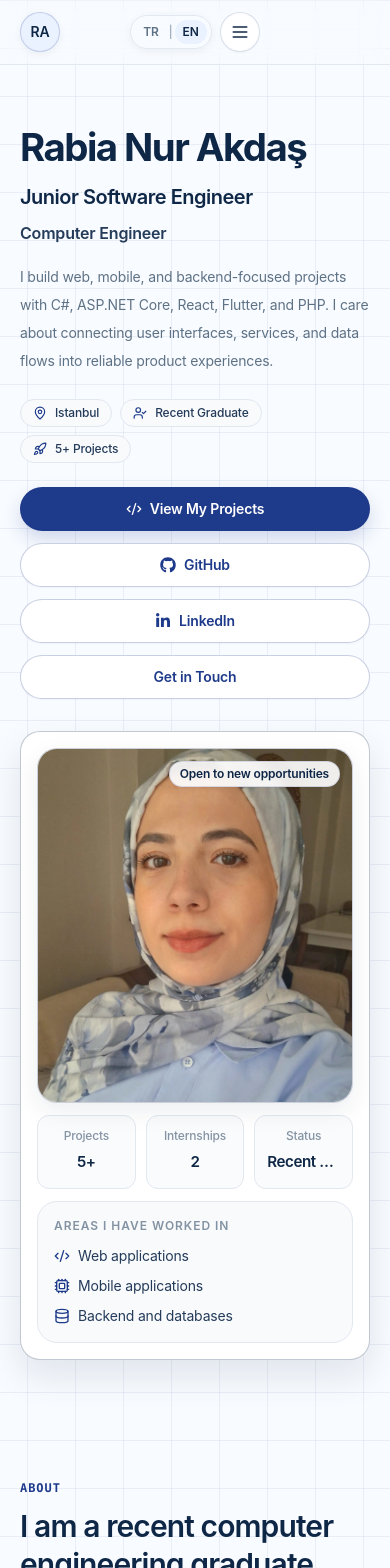
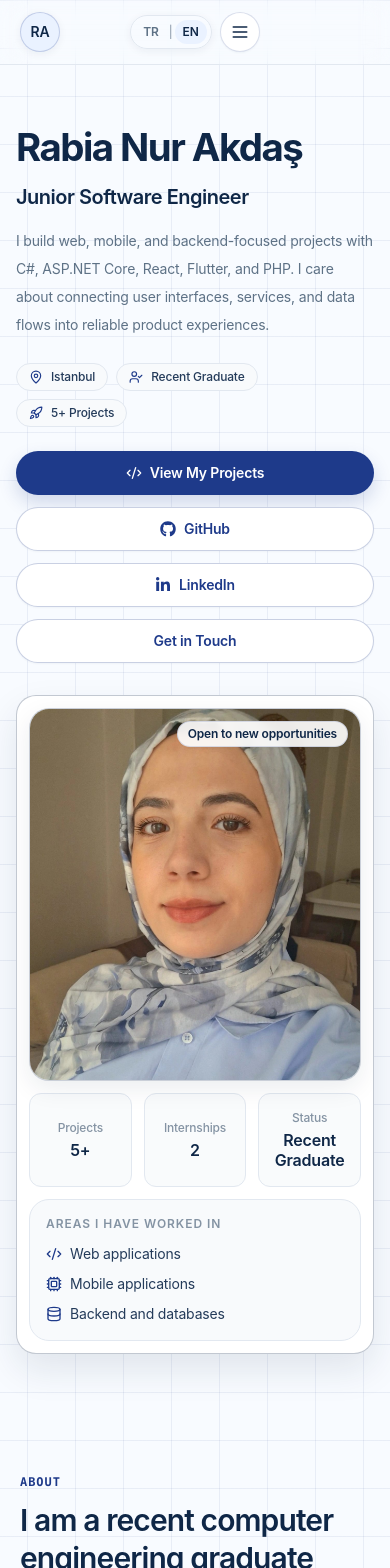
Before and after one commit to rabiaakdas/rabia-nur-akdas-portfolio, a React (Vite) app: page / in a window 390 px wide. Shown: the top 1568 px of the page. Built offline with nearby package versions, Linux system fonts and the light colour scheme.

Commit message:
Improve hero section responsiveness and UI

```diff
--- a/src/components/Hero.tsx
+++ b/src/components/Hero.tsx
@@ -21,23 +21,20 @@ export function Hero() {
   return (
     <section
       id="hero"
-      className="relative flex min-h-[calc(100dvh-2rem)] scroll-mt-24 items-center overflow-hidden bg-canvas px-5 py-16 sm:px-6 sm:py-20 lg:px-8 lg:py-20"
+      className="relative flex min-h-[calc(100dvh-2rem)] scroll-mt-24 items-center overflow-hidden bg-canvas py-16 sm:py-20 lg:py-20"
     >
-      <div className="relative mx-auto grid max-w-6xl items-center gap-8 lg:grid-cols-[minmax(0,1.06fr)_minmax(24rem,0.9fr)] lg:gap-12">
+      <div className="relative mx-auto grid w-full max-w-7xl grid-cols-1 items-center gap-8 px-4 sm:px-6 lg:grid-cols-[minmax(0,1fr)_minmax(380px,480px)] lg:gap-10 lg:px-8 xl:gap-12">
         <motion.div
           initial={{ opacity: 0, y: 20 }}
           animate={{ opacity: 1, y: 0 }}
           transition={{ duration: 0.6, ease: "easeOut" }}
-          className="max-w-4xl"
+          className="min-w-0 max-w-4xl"
         >
           <h1 className="max-w-4xl text-[2.4rem] font-bold leading-[0.98] tracking-[-0.04em] text-text-primary sm:text-[clamp(3.25rem,5vw,5rem)]">
             Rabia Nur Akdaş
           </h1>
           <p className="mt-4 text-xl font-semibold leading-7 tracking-[-0.025em] text-navy sm:text-2xl">
             {t("hero.role")}
-          </p>
-          <p className="mt-2 text-base font-semibold leading-7 tracking-[-0.012em] text-text-secondary sm:text-lg">
-            {t("hero.degree")}
           </p>
           <p className="mt-4 max-w-[58ch] text-sm leading-7 text-text-tertiary sm:text-base">
             {t("hero.intro")}
@@ -89,9 +86,9 @@ export function Hero() {
           initial={{ opacity: 0, scale: 0.96 }}
           animate={{ opacity: 1, scale: 1 }}
           transition={{ duration: 0.65, delay: 0.1, ease: "easeOut" }}
-          className="relative mx-auto w-full max-w-[31rem] lg:justify-self-end"
+          className="relative mx-auto w-full min-w-0 max-w-[30rem] lg:justify-self-end"
         >
-          <div className="panel-strong overflow-hidden border-navy/25 p-4 shadow-high sm:p-5">
+          <div className="panel-strong overflow-hidden border-navy/25 p-3 shadow-high sm:p-4">
             <div className="relative aspect-[8/9] overflow-hidden rounded-panel border border-navy/20 bg-bg-level-2 shadow-medium">
               <span className="absolute right-3 top-3 z-10 whitespace-nowrap rounded-full border border-brand-link/15 bg-white/90 px-2.5 py-1 text-xs font-semibold text-navy shadow-tiny backdrop-blur-sm sm:right-4 sm:top-4">
                 {t("hero.availability")}
@@ -114,11 +111,14 @@ export function Hero() {
               )}
             </div>
 
-            <div className="mt-3 grid grid-cols-3 gap-2.5 sm:gap-3">
+            <div className="mt-3 grid grid-cols-3 gap-3">
               {stats.map(({ label, value }) => (
-                <div key={label} className="min-w-0 rounded-control border border-border-primary bg-bg-level-2/80 p-3 text-center sm:p-3.5">
+                <div
+                  key={label}
+                  className="flex min-h-[82px] min-w-0 flex-col items-center justify-center rounded-control border border-border-primary bg-bg-level-2/80 px-3 py-4 text-center"
+                >
                   <p className="text-xs font-medium text-text-quaternary">{label}</p>
-                  <p className="mt-1 truncate text-[0.95rem] font-semibold leading-7 tracking-[-0.03em] text-text-primary sm:text-[clamp(0.95rem,2.4vw,1.35rem)]">{value}</p>
+                  <p className="mt-1 text-base font-semibold leading-tight text-text-primary lg:text-lg xl:text-xl">{value}</p>
                 </div>
               ))}
             </div>
```
